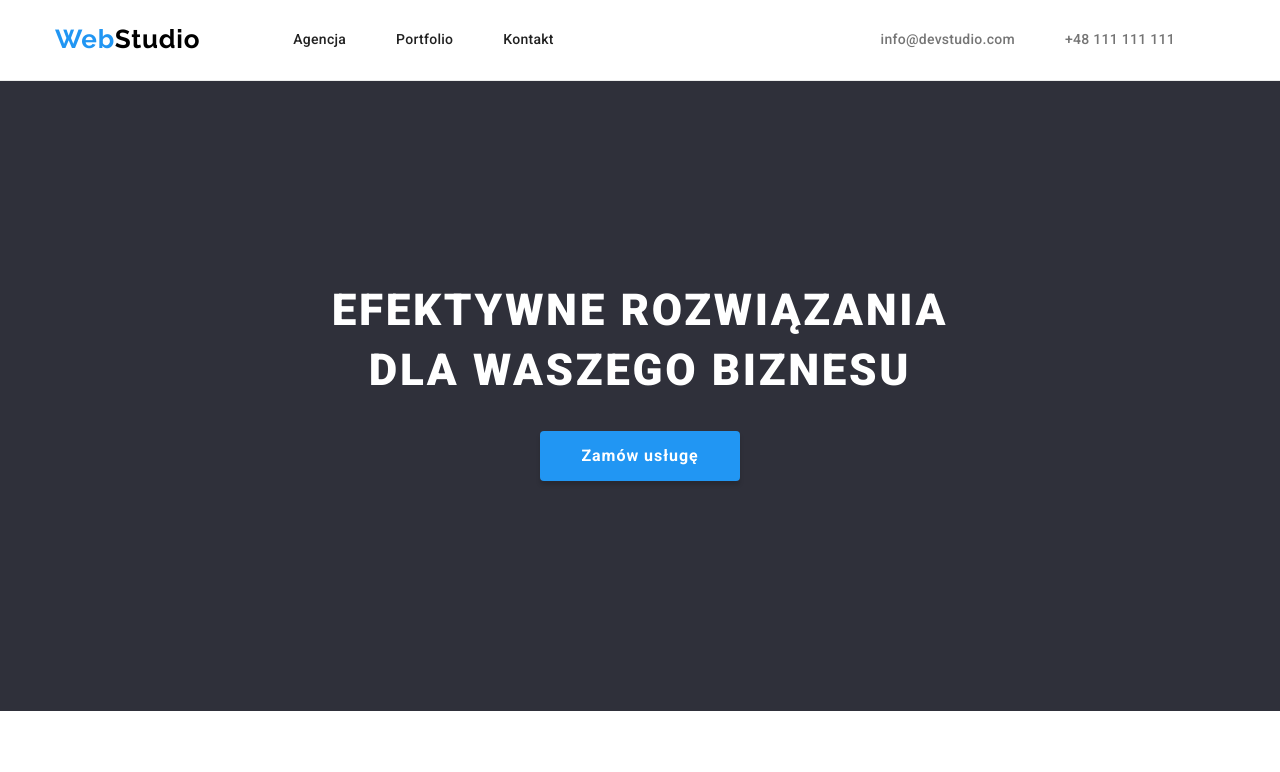
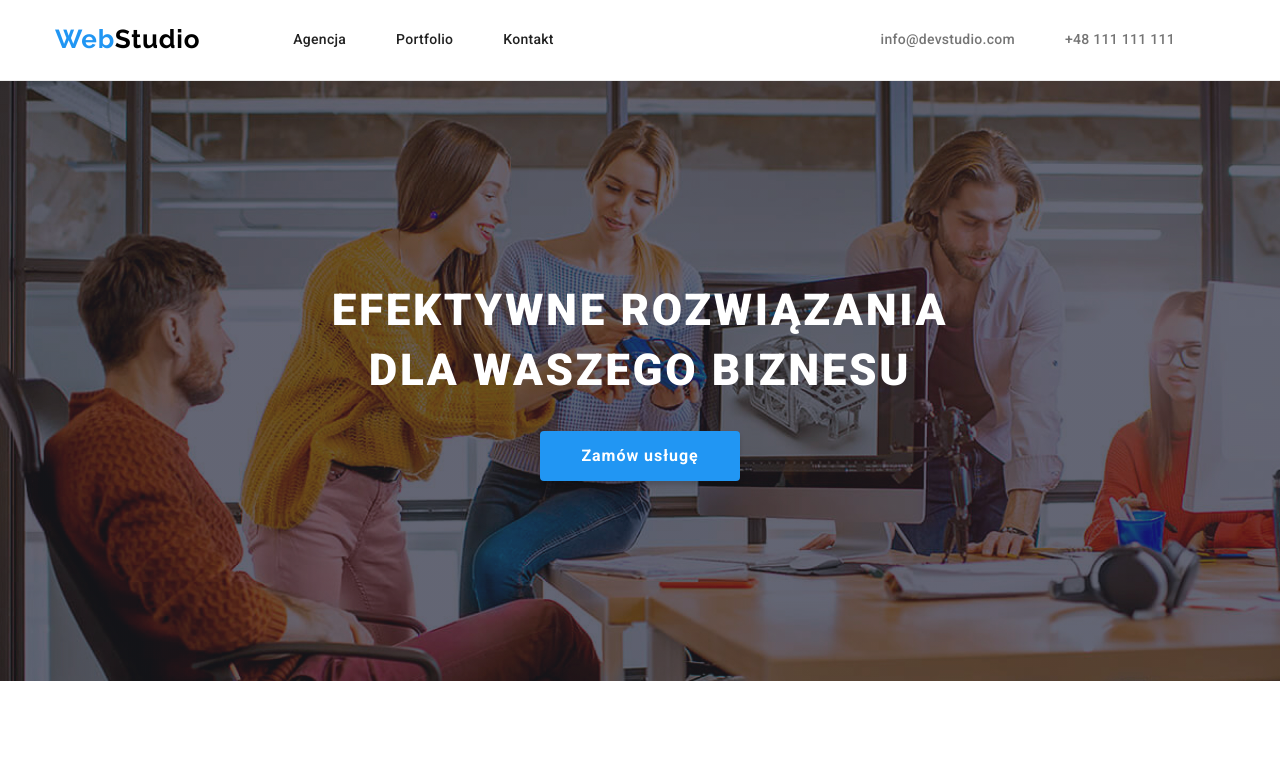
Before and after one commit to kraciastespodnie/goit-markup-hw-04, a plain HTML site: page index.html in a window 1280 px wide. Shown: the top 772 px of the page. Drawn offline with nearby package versions, Linux system fonts and the light colour scheme.

Commit message:
adding style to css
adding style to the banner with the image

```diff
--- a/CSS/styles.css
+++ b/CSS/styles.css
@@ -120,7 +120,16 @@ body {
 }
 
 .banner {
+    background-image: linear-gradient(
+            rgba(47, 48, 58, 0.4),
+            rgba(47, 48, 58, 0.4)
+        ),
+        url(../images/banner-image.jpg);
     background-color: var(--background-firs-color);
+    background-size: cover;
+    background-repeat: no-repeat;
+    max-width: 1600px;
+    max-height: 600px;
     padding-top: 200px;
     padding-bottom: 200px;
 }
```
Also changed, not shown: images/banner-image.jpg (added).
